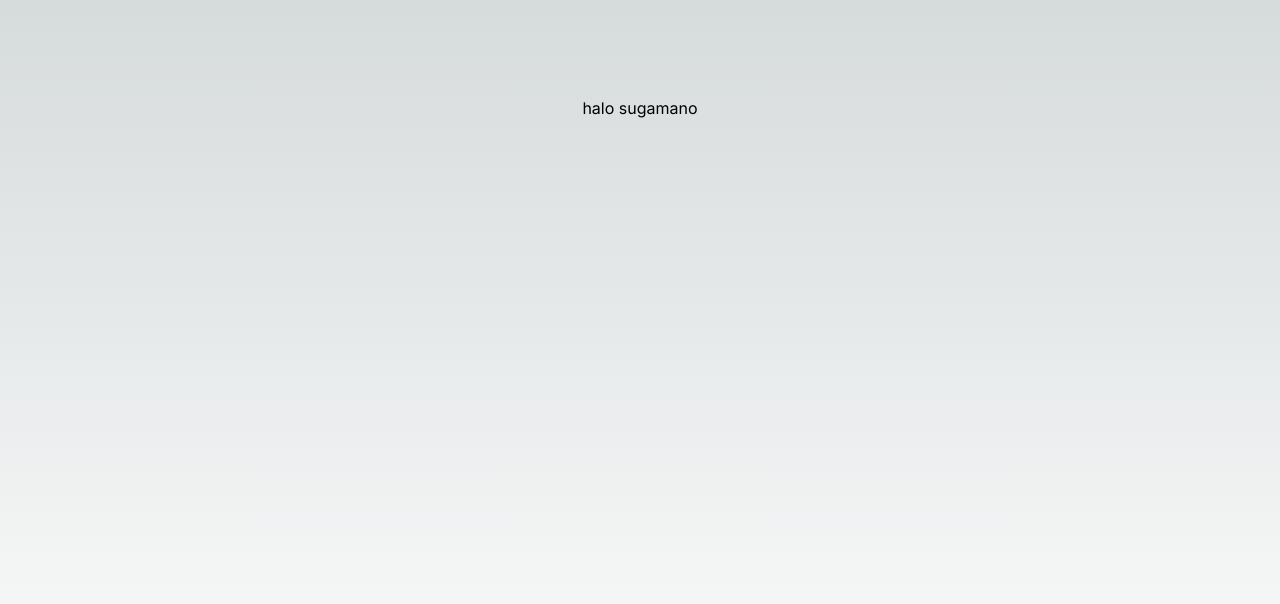
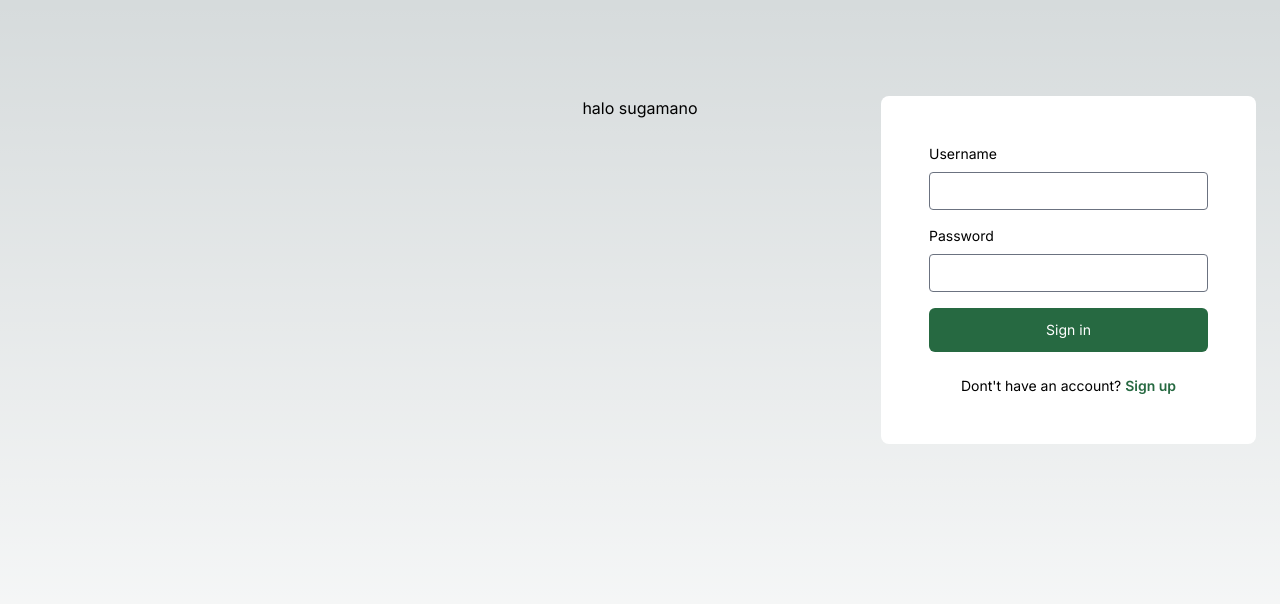
Before and after one commit to Manu-Madhu/WSO_Development, a Next.js app: page / in a window 1280 px wide. Shown: the top 604 px of the page. Built offline with nearby package versions, Linux system fonts and the light colour scheme.

Commit message:
login modal component created

```diff
--- a/src/app/page.js
+++ b/src/app/page.js
@@ -1,11 +1,13 @@
+import LoginModal from "@/components/Admin/LoginModal";
 import Image from "next/image";
 
 export default function Home() {
   return (
     <main className="flex min-h-screen flex-col items-center justify-between p-24">
-       <div>
-         <h1>halo sugamano</h1>
-       </div>
+      <div>
+        <h1>halo sugamano</h1>
+      </div>
+      <LoginModal />
     </main>
   );
 }
--- /dev/null
+++ b/src/components/Admin/LoginModal.jsx
@@ -0,0 +1,20 @@
+function LoginModal() {
+    return (
+        <div className="fixed w-[375px] bg-white right-6 p-12 rounded-lg flex flex-col text-black text-sm items-start">
+            <label htmlFor="" className="mb-2">Username</label>
+            <input type="text" className="mb-4 p-2 border border-gray-500 rounded w-full" />
+
+            <label htmlFor="password" className="mb-2">Password</label>
+            <input type="password" className="mb-4 p-2 border border-gray-500 rounded w-full" />
+
+            <button className="w-full bg-primary-green text-white rounded-md py-3">
+                Sign in
+            </button>
+            <p className="mt-6 text-center w-full">
+                Dont't have an account? <a href="#" className="text-primary-green font-semibold">Sign up</a>
+            </p>
+        </div>
+    )
+}
+
+export default LoginModal
--- a/tailwind.config.js
+++ b/tailwind.config.js
@@ -12,6 +12,16 @@ module.exports = {
         "gradient-conic":
           "conic-gradient(from 180deg at 50% 50%, var(--tw-gradient-stops))",
       },
+      backgroundColor: {
+        "primary-green": "rgba(38, 105, 65, 1)",
+      },
+      textColor: {
+        "primary-green": "rgba(38, 105, 65, 1)",
+      },
+      fontSize: {
+        "title": " 1.875rem",
+        "sub-title": "1.25rem",
+      },
     },
   },
   plugins: [],
```
Also changed, not shown: 1 other file (tests, documents, lock files or other folders).
